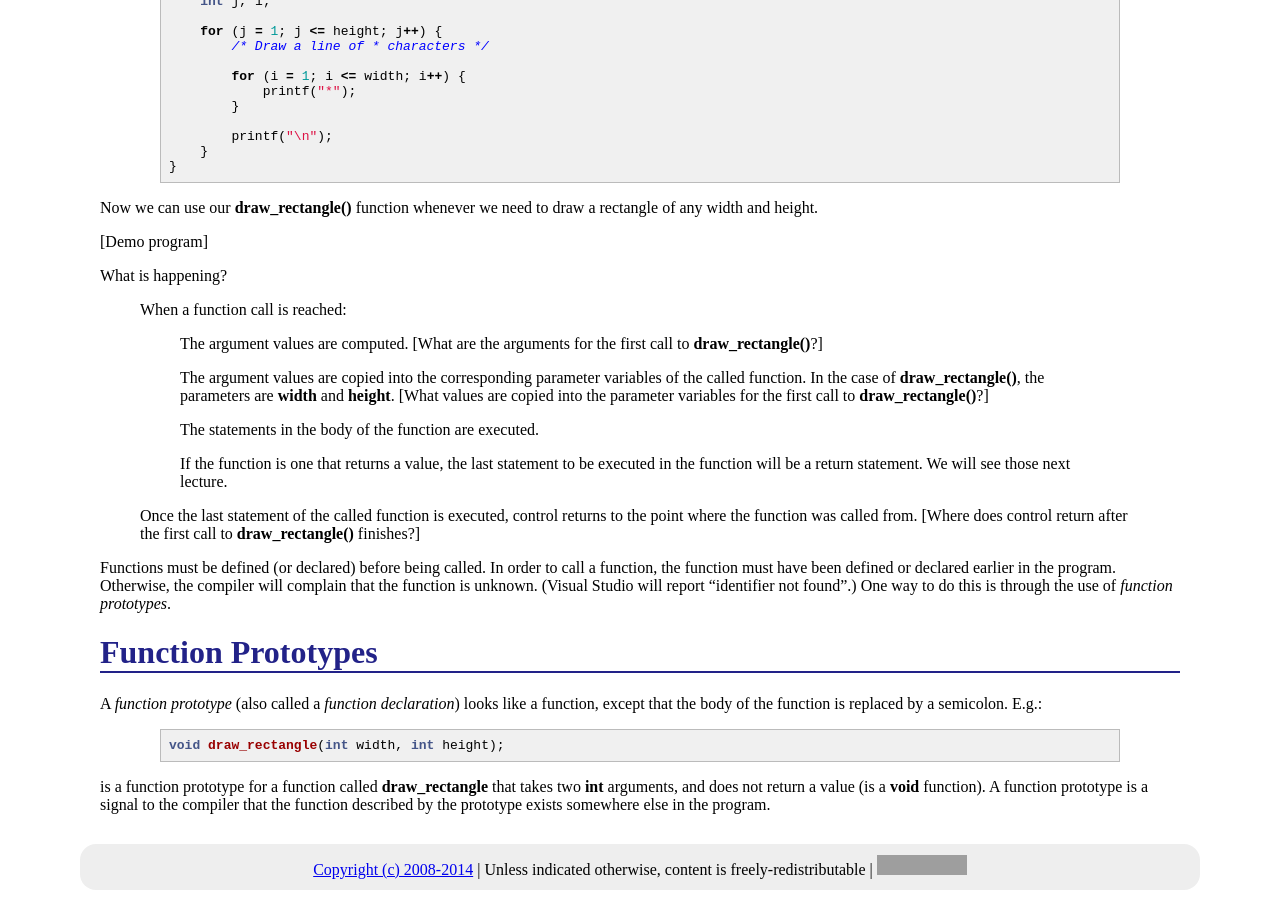
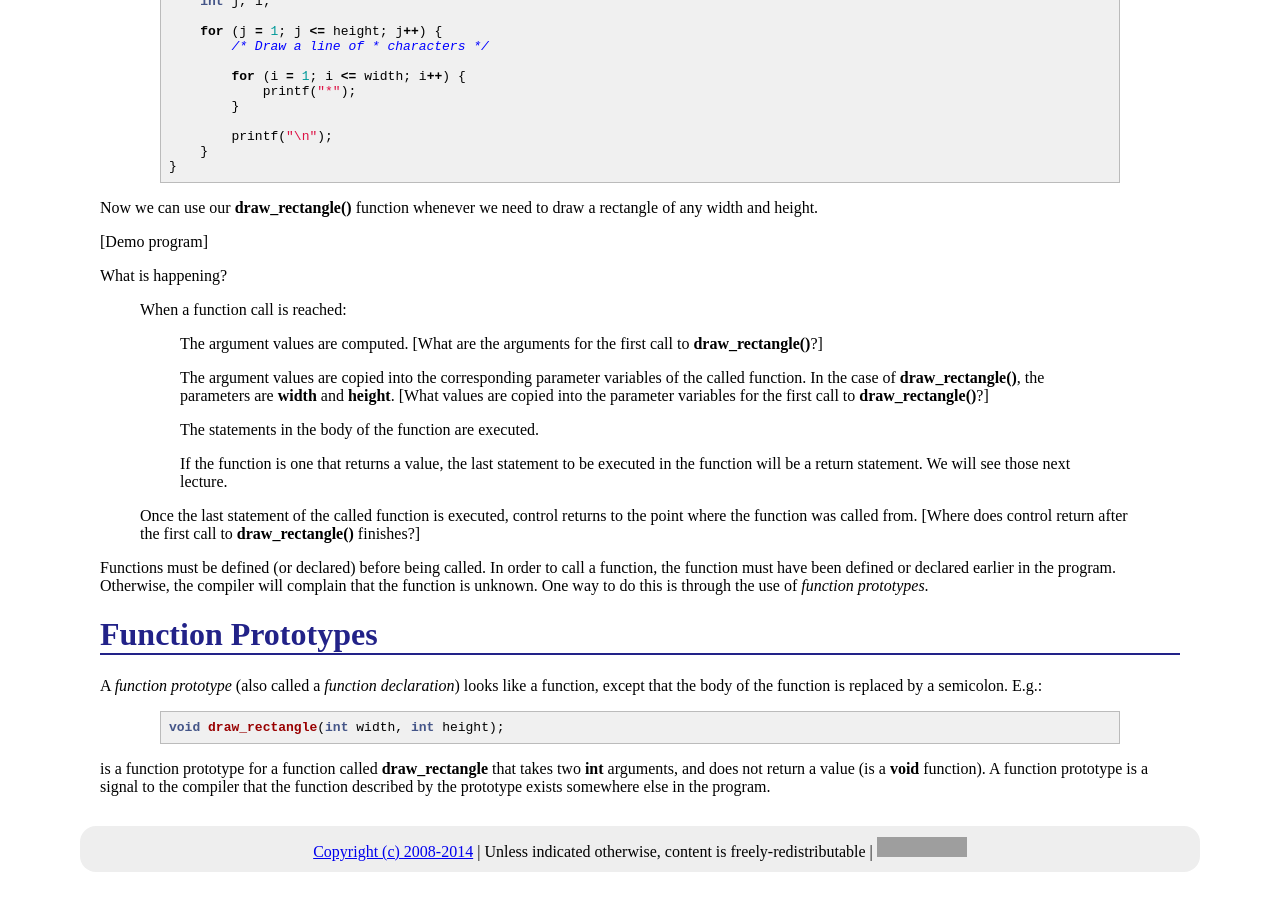
Before and after one commit to ycpcs/cs101-spring2014, a Jekyll site: the page built from lectures/lecture11.md, in a window 1280 px wide and 900 px high, scrolled down 3538 px. Built offline with Jekyll 4.4.1, drawn with Linux system fonts in a browser that asks for light colours; Markdown is read by kramdown in place of the engine named in the settings; grey boxes are pictures that could not be loaded.

Commit message:
minor formatting fixes

```diff
--- a/lectures/lecture11.md
+++ b/lectures/lecture11.md
@@ -50,7 +50,7 @@
 > 1.  Developing an algorithm
 >
 > 2.  Implementing the algorithm as a program
->
+
 Start by stating the overall problem:
 
 > Deal a hand of bridge
@@ -231,7 +231,7 @@
 >
 > Once the last statement of the called function is executed, control returns to the point where the function was called from. [Where does control return after the first call to **draw\_rectangle()** finishes?]
 
-Functions must be defined (or declared) before being called. In order to call a function, the function must have been defined or declared earlier in the program. Otherwise, the compiler will complain that the function is unknown. (Visual Studio will report "identifier not found".) One way to do this is through the use of *function prototypes*.
+Functions must be defined (or declared) before being called. In order to call a function, the function must have been defined or declared earlier in the program. Otherwise, the compiler will complain that the function is unknown.  One way to do this is through the use of *function prototypes*.
 
 Function Prototypes
 ===================
```
Also changed, not shown: other parts of lectures/lecture11.md (+1 -1 lines).
